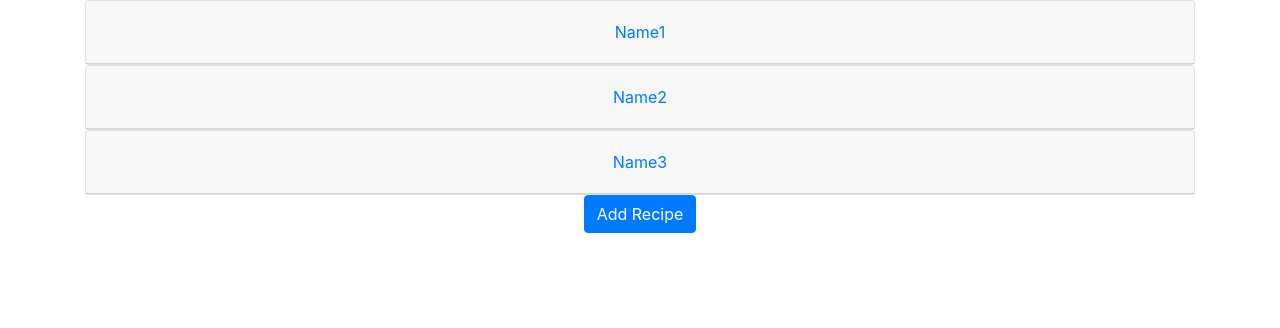
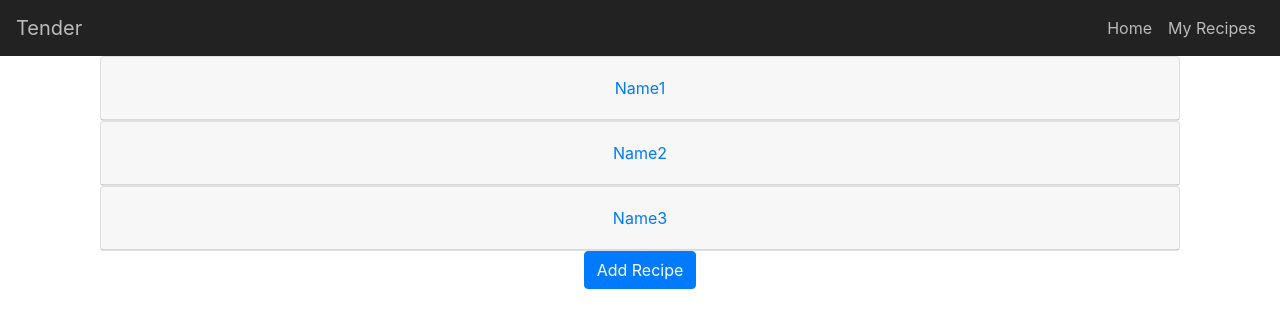
Before and after one commit to CosetteR/tender-recipe-app, a React (Create React App) app: page / in a window 1280 px wide. Shown: the top 328 px of the page. Built offline with nearby package versions, Linux system fonts and the light colour scheme.

Commit message:
Added NavBar

```diff
--- a/src/App.js
+++ b/src/App.js
@@ -1,26 +1,26 @@
 import React, { Component } from "react";
 import "./App.css";
-import Accordion from 'react-bootstrap/Accordion';
-import Card from 'react-bootstrap/Card';
-import Button from 'react-bootstrap/Button';
-import {ButtonToolbar} from 'react-bootstrap';
-import Modal from 'react-bootstrap/Modal';
-import Form from 'react-bootstrap/Form';
 import { BrowserRouter as Router, Route, Switch} from 'react-router-dom';
 import { Register } from './Register';
 import Home from './Home';
+import {Layout} from './Components/Layout';
+import {NavigationBar} from './Components/NavigationBar';
+
 
 class App extends Component {
 
     render() {
       return (
         <React.Fragment>
+        <NavigationBar />
+        <Layout>
           <Router>
             <Switch>
               <Route exact={true} path="/" component={Home}/>
               <Route path="/recipe" component={Register}/>
             </Switch>
           </Router>
+          </Layout>
         </React.Fragment>
       );
     }
--- /dev/null
+++ b/src/Components/Layout.js
@@ -0,0 +1,10 @@
+import React from 'react';
+import { Container } from 'react-bootstrap';
+
+export const Layout = (props) => (
+
+  <Container>
+    {props.children}
+  </Container>
+
+)
--- /dev/null
+++ b/src/Components/NavigationBar.js
@@ -0,0 +1,32 @@
+import React from 'react';
+import { Nav, Navbar } from 'react-bootstrap';
+import styled from 'styled-components';
+
+const Styles = styled.div`
+  .navbar {
+    background-color: #222;
+  }
+
+  .navbar-brand, .navbar-nav .nav-link{
+    color: #bbb;
+
+    &:hover {
+      color: white;
+    }
+  }
+`;
+
+export const NavigationBar = () => (
+  <Styles>
+    <Navbar expand="lg">
+      <Navbar.Brand href="/">Tender</Navbar.Brand>
+      <Navbar.Toggle aria-controls="basic-navbar-nav" />
+      <Navbar.Collapse id="basic-navbar-nav">
+        <Nav className="ml-auto">
+          <Nav.Item><Nav.Link href="/">Home</Nav.Link></Nav.Item>
+          <Nav.Item><Nav.Link href="/recipe">My Recipes</Nav.Link></Nav.Item>
+        </Nav>
+      </Navbar.Collapse>
+    </Navbar>
+  </Styles>
+)
--- a/src/Home.js
+++ b/src/Home.js
@@ -6,7 +6,6 @@
 import {ButtonToolbar} from 'react-bootstrap';
 import Modal from 'react-bootstrap/Modal';
 import Form from 'react-bootstrap/Form';
-import { BrowserRouter as Router, Route, Switch} from 'react-router-dom';
 
 class Home extends Component {
   state ={
```
